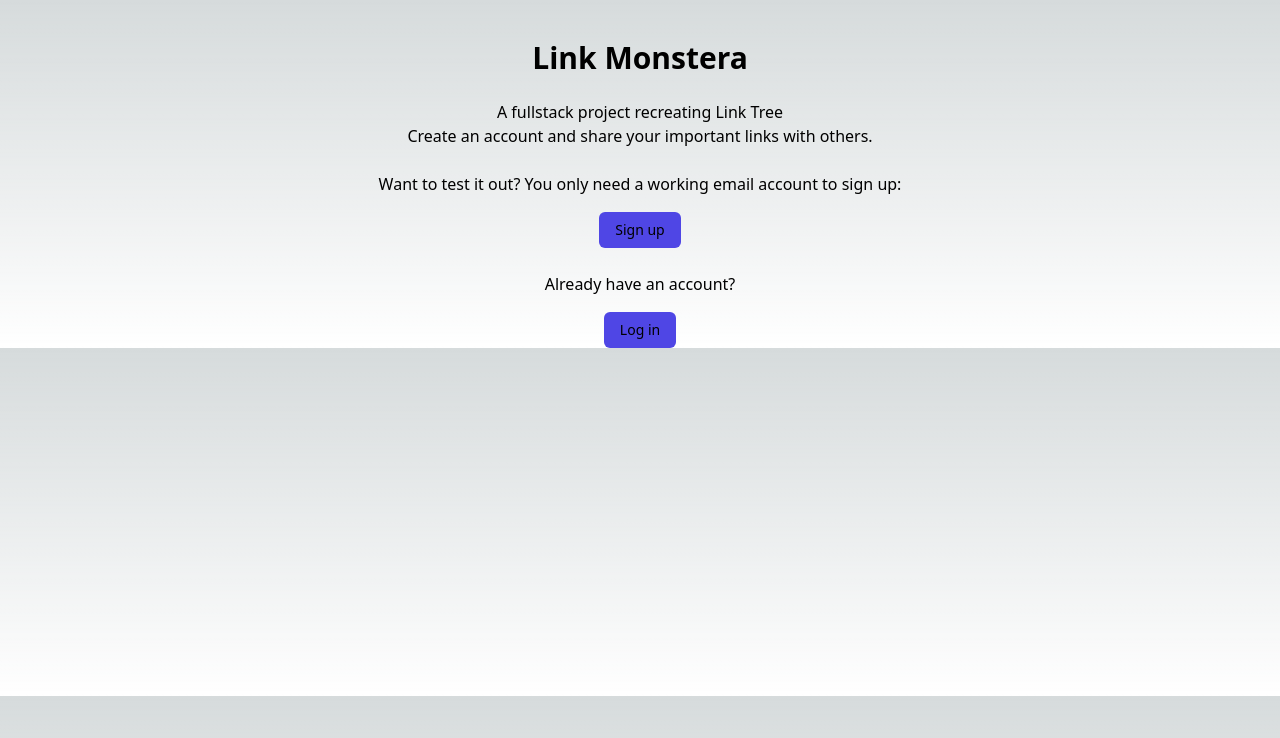
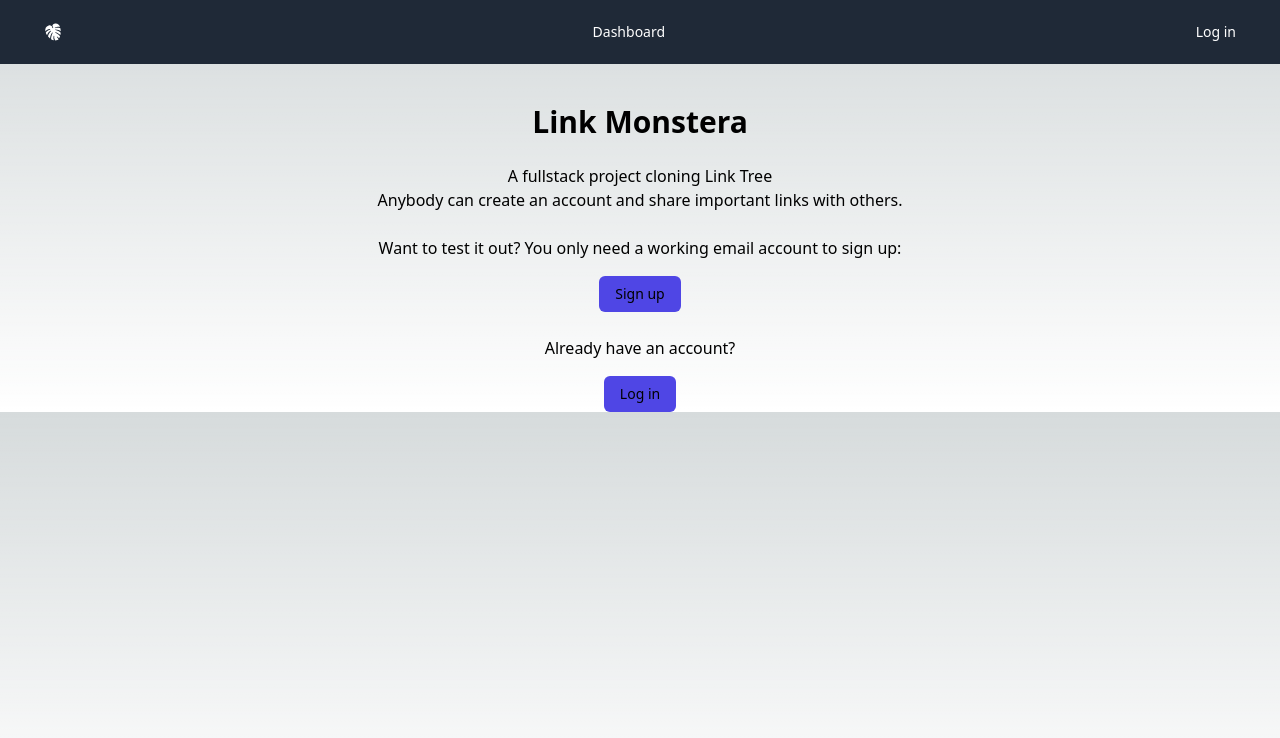
Before and after one commit to AdrianaMoralesQ/link-monstera, a Next.js app: page / in a window 1280 px wide. Shown: the top 738 px of the page. Built offline with nearby package versions, Linux system fonts and the light colour scheme; no server answers.

Commit message:
added context to login

```diff
--- /dev/null
+++ b/context/index.tsx
@@ -0,0 +1,75 @@
+import { useRouter } from "next/router";
+import { createContext, useEffect, useState } from "react";
+import supabase from "../utils/supabaseClient";
+
+type UserContextData = {
+	dummyData: string;
+	isAuthenticated: boolean;
+	userId: string | undefined;
+	profilePictureUrl: string | undefined;
+};
+
+export const UserContext = createContext({} as UserContextData);
+type UserProviderProps = any;
+
+const dummyData = "dummy data from context";
+
+export function UserProvider({ children }: UserProviderProps) {
+	const [isAuthenticated, setIsAuthenticated] = useState<boolean>(false);
+	const [userId, setUserId] = useState<string | undefined>();
+	const router = useRouter();
+	const { creatorSlug } = router.query;
+	const [profilePictureUrl, setProfilePictureUrl] = useState<
+		string | undefined
+	>();
+
+	useEffect(() => {
+		const getUser = async () => {
+			try {
+				const { data, error } = await supabase.auth.getUser();
+
+				if (error) throw error;
+
+				console.log(data);
+				if (data.user) {
+					const userId = data.user?.id;
+					setIsAuthenticated(true);
+					setUserId(userId);
+				}
+			} catch (error) {
+				console.log("error:", error);
+			}
+		};
+		getUser();
+	}, []);
+
+	useEffect(() => {
+		const getUser = async () => {
+			try {
+				const { data, error } = await supabase
+					.from("users")
+					.select("id, profile_picture_url")
+					.eq("username", creatorSlug);
+				console.log("username:", creatorSlug);
+				if (error) throw error;
+				const profilePictureUrl = data[0]["profile_picture_url"];
+				const userId = data[0]["id"];
+				setProfilePictureUrl(profilePictureUrl);
+				setUserId(userId);
+			} catch (error) {
+				console.log("error:", error);
+			}
+		};
+		if (creatorSlug) {
+			getUser();
+		}
+	}, [creatorSlug]);
+
+	return (
+		<UserContext.Provider
+			value={{ dummyData, isAuthenticated, userId, profilePictureUrl }}
+		>
+			{children}
+		</UserContext.Provider>
+	);
+}
--- a/package.json
+++ b/package.json
@@ -20,6 +20,7 @@
 		"next": "13.0.7",
 		"react": "18.2.0",
 		"react-dom": "18.2.0",
+		"react-icons": "^4.7.1",
 		"react-images-uploading": "^3.1.7",
 		"typescript": "4.9.4"
 	},
--- a/pages/[creatorSlug]/index.tsx
+++ b/pages/[creatorSlug]/index.tsx
@@ -1,9 +1,10 @@
-import { useEffect, useState } from "react";
+import { useContext, useEffect, useState } from "react";
 import supabase from "../../utils/supabaseClient";
 import Image from "next/image";
 import ImageUploading, { ImageListType } from "react-images-uploading";
 import { useRouter } from "next/router";
 import { PublicProfile } from "../../components/PublicProfile";
+import { UserContext } from "../../context";
 
 type Link = {
 	title: string;
@@ -11,41 +12,20 @@
 };
 
 export default function Home() {
-	const [isAuthenticated, setIsAuthenticated] = useState<boolean>(false);
-	const [userId, setUserId] = useState<string | undefined>();
+	const { isAuthenticated } = useContext(UserContext);
+	const { userId } = useContext(UserContext);
 	const [title, setTitle] = useState<string | undefined>();
 	const [url, setUrl] = useState<string | undefined>();
 	const [links, setLinks] = useState<Link[]>();
 	const [images, setImages] = useState<ImageListType>([]);
-	const [profilePictureUrl, setProfilePictureUrl] = useState<
-		string | undefined
-	>();
+	const { profilePictureUrl } = useContext(UserContext);
+
 	const router = useRouter();
 	const { creatorSlug } = router.query;
 
 	const onChange = (imageList: ImageListType) => {
 		setImages(imageList);
 	};
-
-	useEffect(() => {
-		const getUser = async () => {
-			try {
-				const { data, error } = await supabase.auth.getUser();
-
-				if (error) throw error;
-
-				console.log(data);
-				if (data.user) {
-					const userId = data.user?.id;
-					setIsAuthenticated(true);
-					setUserId(userId);
-				}
-			} catch (error) {
-				console.log("error:", error);
-			}
-		};
-		getUser();
-	}, []);
 
 	useEffect(() => {
 		const getLinks = async () => {
@@ -68,28 +48,6 @@
 			getLinks();
 		}
 	}, [userId]);
-
-	useEffect(() => {
-		const getUser = async () => {
-			try {
-				const { data, error } = await supabase
-					.from("users")
-					.select("id, profile_picture_url")
-					.eq("username", creatorSlug);
-				console.log("username:", creatorSlug);
-				if (error) throw error;
-				const profilePictureUrl = data[0]["profile_picture_url"];
-				const userId = data[0]["id"];
-				setProfilePictureUrl(profilePictureUrl);
-				setUserId(userId);
-			} catch (error) {
-				console.log("error:", error);
-			}
-		};
-		if (creatorSlug) {
-			getUser();
-		}
-	}, [creatorSlug]);
 
 	const addNewLink = async () => {
 		try {
@@ -247,9 +205,6 @@
 						</button>
 					</div>
 				</>
-				// )
-				// : (
-				// <PublicProfile />
 			)}
 		</div>
 	);
--- a/pages/_app.tsx
+++ b/pages/_app.tsx
@@ -1,6 +1,13 @@
-import '../styles/globals.css'
-import type { AppProps } from 'next/app'
+import "../styles/globals.css";
+import type { AppProps } from "next/app";
+import Nav from "../components/Nav";
+import { UserProvider } from "../context";
 
 export default function App({ Component, pageProps }: AppProps) {
-  return <Component {...pageProps} />
+	return (
+		<UserProvider>
+			<Nav />
+			<Component {...pageProps} />
+		</UserProvider>
+	);
 }
--- a/pages/index.tsx
+++ b/pages/index.tsx
@@ -4,14 +4,16 @@
 	return (
 		<div className="flex flex-col e-full justify-center items-center mt-4">
 			<h1 className="text-3xl font-bold mt-6">Link Monstera</h1>
-			<h3 className="mt-6"> A fullstack project recreating Link Tree</h3>
-			<h3>Create an account and share your important links with others.</h3>
+			<h3 className="mt-6"> A fullstack project cloning Link Tree</h3>
+			<h3>
+				Anybody can create an account and share important links with others.
+			</h3>
 			<h3 className="mt-6">
 				Want to test it out? You only need a working email account to sign up:
 			</h3>
 			<Link
 				href="/signup"
-				type="button"
+				type="link"
 				className="inline-flex items-center rounded-md border-transparent bg-indigo-600 px-4 py-2 text-sm mt-4"
 			>
 				Sign up
@@ -19,7 +21,7 @@
 			<h3 className="mt-6">Already have an account?</h3>
 			<Link
 				href="/login"
-				type="button"
+				type="link"
 				className="inline-flex items-center rounded-md border-transparent bg-indigo-600 px-4 py-2 text-sm mt-4"
 			>
 				Log in{" "}
--- a/pages/signup.tsx
+++ b/pages/signup.tsx
@@ -1,11 +1,11 @@
-import { useState } from "react";
+import { useContext, useState } from "react";
+import { UserContext } from "../context";
 import supabase from "../utils/supabaseClient";
 
 export default function Signup() {
 	const [email, setEmail] = useState<string | undefined>();
 	const [password, setPassword] = useState<string | undefined>();
-	const [username, setUserName] = useState<string | undefined>();
-
+	const [username, setUsername] = useState<string | undefined>();
 	async function signUpWithEmail() {
 		try {
 			if (email && password) {
@@ -83,7 +83,7 @@
 					id="username"
 					className="block w-full rounded-md border-gray-300 shadow-sm focus:border-indigo-50 focus:ring-indigo-500 sm:text-sm"
 					placeholder="username"
-					onChange={(e) => setUserName(e.target.value)}
+					onChange={(e) => setUsername(e.target.value)}
 				/>
 			</div>
 			<button
--- /dev/null
+++ b/types/index.ts
@@ -0,0 +1,6 @@
+export type userId = string;
+
+export type User = {
+	id: string;
+	usernameResponse: string;
+};
```
Also changed, not shown: 1 other file (tests, documents, lock files or other folders).
